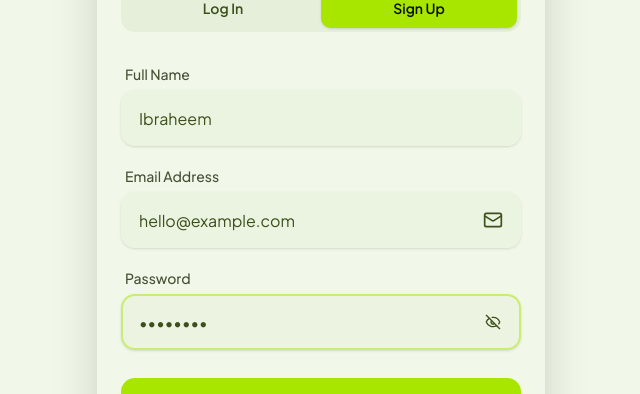
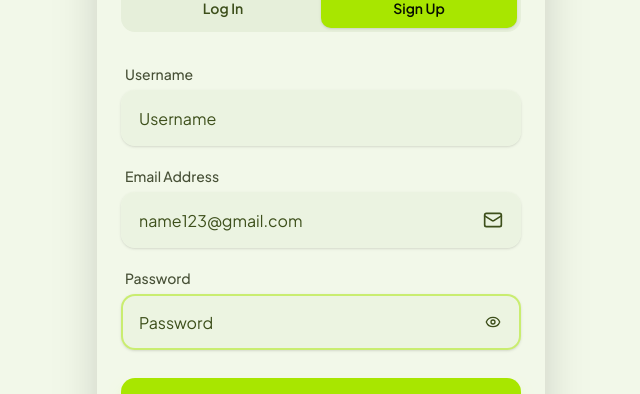
Before and after one commit to davistar21/hatchdev-recipe-finder, a Next.js app: page /signup in a window 1280 px wide. Both pictures are taken after a click on the button 820 px from the left and 728 px from the top of the page. Shown: the part 406-800 px from the top of the page, without its empty margins (319-959 px from the left). Built offline with nearby package versions, Linux system fonts and the light colour scheme; no server answers.

Commit message:
Created a forgot password page(would be worked on together with the backend), made the continue with socials a button with links, changed the title from Full name to username in the login page

```diff
--- /dev/null
+++ b/app/forgot-password/page.tsx
@@ -0,0 +1,9 @@
+export default function ForgotPasswordPage() {
+  return (
+    <div className="min-h-screen flex items-center justify-center">
+      <p className="text-muted-foreground">
+        Password reset feature coming soon.
+      </p>
+    </div>
+  );
+}
--- a/components/auth/AuthForm.tsx
+++ b/components/auth/AuthForm.tsx
@@ -2,11 +2,12 @@
 
 import React from "react";
 import Link from "next/link";
-import { Utensils, Mail, EyeOff, ArrowRight } from "lucide-react";
+import { Utensils, Mail, EyeOff, ArrowRight, Eye } from "lucide-react";
 import { SocialLoginButtons } from "./SocialLoginButtons";
 import { Button } from "@/components/ui/button";
 import { useRouter } from "next/navigation";
 import { useAuthStore } from "@/lib/stores/useAuthStore";
+
 
 interface AuthFormProps {
   mode: "login" | "signup";
@@ -21,6 +22,7 @@ export function AuthForm({ mode }: AuthFormProps) {
   const [email, setEmail] = React.useState("");
   const [username, setUsername] = React.useState("");
   const [password, setPassword] = React.useState("");
+  const [showPassword, setShowPassword] = React.useState(false);
 
   const onSubmit = async (e: React.FormEvent<HTMLFormElement>) => {
     e.preventDefault();
@@ -106,12 +108,12 @@ export function AuthForm({ mode }: AuthFormProps) {
             {mode === "signup" && (
               <div className="group/input">
                 <label className="block text-sm font-medium text-foreground/80 mb-1.5 ml-1">
-                  Full Name
+                  Username
                 </label>
                 <div className="flex items-center w-full rounded-xl bg-muted/50 border-2 border-transparent focus-within:border-primary/50 transition-colors shadow-sm overflow-hidden h-14">
                   <input
                     type="text"
-                    placeholder="Ibraheem"
+                    placeholder="Username"
                     value={name}
                     onChange={(e) => setName(e.target.value)}
                     className="w-full bg-transparent border-none text-foreground placeholder:text-muted-foreground focus:ring-0 px-4 h-full text-base outline-none"
@@ -129,7 +131,7 @@ export function AuthForm({ mode }: AuthFormProps) {
               <div className="flex items-center w-full rounded-xl bg-muted/50 border-2 border-transparent focus-within:border-primary/50 transition-colors shadow-sm overflow-hidden h-14">
                 <input
                   type={mode === "login" ? "text" : "email"}
-                  placeholder={mode === "login" ? "human" : "hello@example.com"}
+                  placeholder={mode === "login" ? "Username" : "name123@gmail.com"}
                   value={mode === "login" ? username : email}
                   onChange={(e) =>
                     mode === "login"
@@ -152,8 +154,8 @@ export function AuthForm({ mode }: AuthFormProps) {
               </label>
               <div className="flex items-center w-full rounded-xl bg-muted/50 border-2 border-transparent focus-within:border-primary/50 transition-colors shadow-sm overflow-hidden h-14">
                 <input
-                  type="password"
-                  placeholder="••••••••"
+                  type={showPassword ? "text" : "password"}
+                  placeholder="Password"
                   value={password}
                   onChange={(e) => setPassword(e.target.value)}
                   className="w-full bg-transparent border-none text-foreground placeholder:text-muted-foreground focus:ring-0 px-4 h-full text-base outline-none"
@@ -163,9 +165,14 @@ export function AuthForm({ mode }: AuthFormProps) {
                   type="button"
                   variant="ghost"
                   size="icon"
+                  onClick={() => setShowPassword((prev) => !prev)}
                   className="pr-4 text-muted-foreground hover:text-foreground transition-colors focus:outline-none hover:bg-transparent"
                 >
-                  <EyeOff className="w-5 h-5" />
+                    {showPassword ? (
+                      <Eye className="w-5 h-5" />
+                    ) : (
+                      <EyeOff className="w-5 h-5" />
+                    )}
                 </Button>
               </div>
             </div>
@@ -174,7 +181,7 @@ export function AuthForm({ mode }: AuthFormProps) {
             {mode === "login" && (
               <div className="flex justify-end">
                 <Link
-                  href="#"
+                  href="/forgot-password"
                   className="text-sm font-medium text-primary hover:text-primary/80 transition-colors"
                 >
                   Forgot Password?
--- a/components/auth/SocialLoginButtons.tsx
+++ b/components/auth/SocialLoginButtons.tsx
@@ -1,6 +1,5 @@
 import React from "react";
-import Link from "next/link";
-import { Utensils, Mail, EyeOff, ArrowRight, Star } from "lucide-react";
+import { Star } from "lucide-react";
 
 export function SocialLoginButtons() {
   return (
--- a/components/auth/WelcomeScreen.tsx
+++ b/components/auth/WelcomeScreen.tsx
@@ -135,32 +135,41 @@ export function WelcomeScreen() {
           <Button
             variant="outline"
             className="h-12 w-12 rounded-full border-border shadow-sm hover:scale-105 transition-transform bg-card p-0"
+            onClick={() => alert("Coming soon")}
           >
+          </Button>
             <img
               alt="Google"
               className="h-6 w-6"
               src="https://lh3.googleusercontent.com/aida-public/AB6AXuDsUNrqbIdwlF38Y-ARTjLp6mcVWcmal9x0PhOzZA7hvAcDCRBRNEu5hfh19M3i4Q0gIFt71QmQjQHOHFajiMaOsRyPiLzfVIZ-s59LkMpUyg5RiZ9vmUmy3gP3m4qDa2laqDLGeUof7f8HBk6gDj_IQZNXw8J6x6wf0G8HCuGvmfjFXLBSHioXPXQYNZoff3a34nI-Uez9HpDTnbVw7fixVrzytftX812xvR-nVLnPFI7m7oZ9n7-5UPaseEXJ_uBnoRJGh_927kE"
             />
-          </Button>
+           <Link href= "#">
+           </Link>
           <Button
             variant="outline"
             className="h-12 w-12 rounded-full border-border shadow-sm hover:scale-105 transition-transform bg-card p-0"
+            onClick={() => alert("Coming soon")}
           >
+           <Link href= "#">
             <img
               alt="Apple"
               className="h-6 w-6 dark:invert"
               src="https://lh3.googleusercontent.com/aida-public/AB6AXuC42zY1vStDi_gFahJR4PIZ2xO_41B5HGvXFnvoaOz0WsxrXlt3T8CydKx9ZAij7UlaHBpB7b6aCkIZNBuhc3yAHEX9q2zjRNa2y--hXiH_Q9DfxxFjHmalEULBMpG5v1jVyKh4Wl5C3dzdpk8cgQVdeQbobRrliot-fTYe1dpTNlqO8CL_mRwa1PrOL4uLxd18q6DkbUm2RflacqeYO4prjLbg96Y96w5NNRZPOWkPGZOcMCMNZPP4KmNiUarNp5hzac2lsd-Np04"
             />
+           </Link>
           </Button>
           <Button
             variant="outline"
             className="h-12 w-12 rounded-full border-border shadow-sm hover:scale-105 transition-transform bg-card p-0"
+            onClick={() => alert("Coming soon")}
           >
+           <Link href= "#">
             <img
               alt="Facebook"
               className="h-6 w-6"
               src="https://lh3.googleusercontent.com/aida-public/AB6AXuATTX5HFxY9UILjmRhiMJaXlvCYIWjyZa_am-HPiNZYEHyCXjfgiTQb6OoyH4WmgvsCOfD5_fybWGtsAy4DfglH4FstGQFu1jzBSOC9EpmpJqMvNFijHLd8pOGF7FN-DVucIDohLr34aegAmM0_CQq6pOzCAnjV_AUAXxFGrSuAcn3ySEaXvxrrp2F7qwDdYcMyUuSnM2uRbdCe4NjnBj4tf4NmramD6OKEwhdpioe6LPzIAS2BtUaPCUcipxzMjZuRwkx9uAwgcro"
             />
+           </Link>
           </Button>
         </div>
 
```
